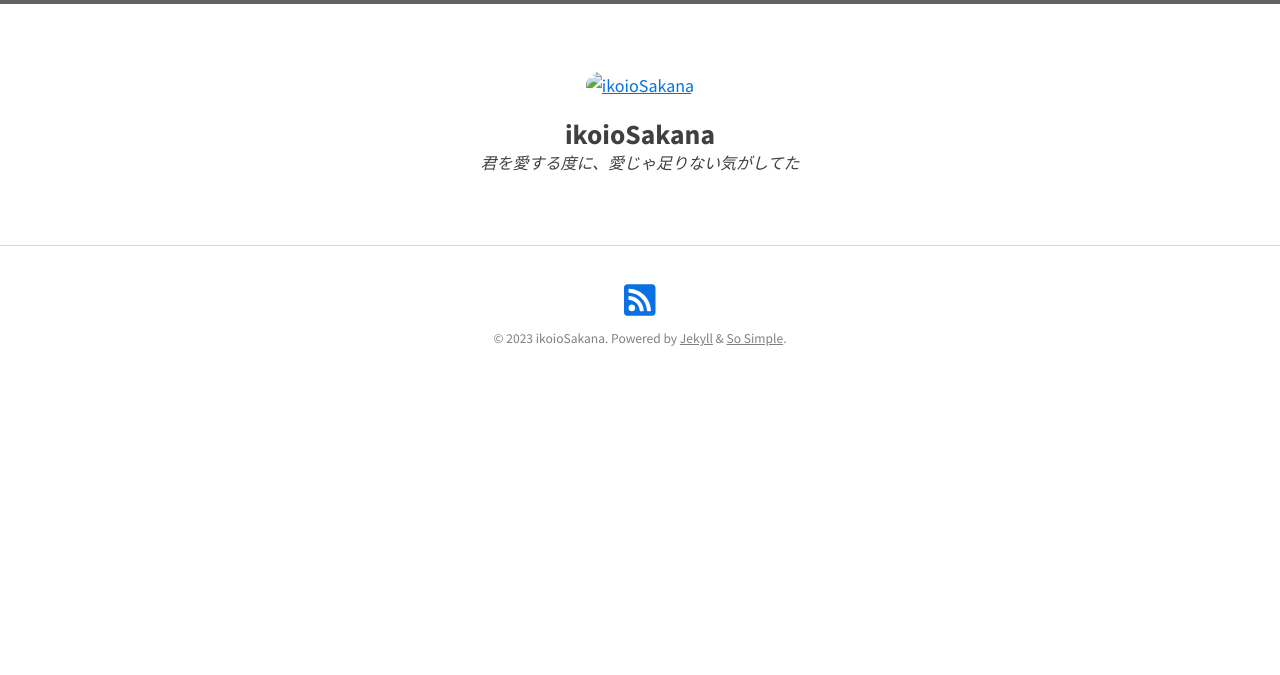
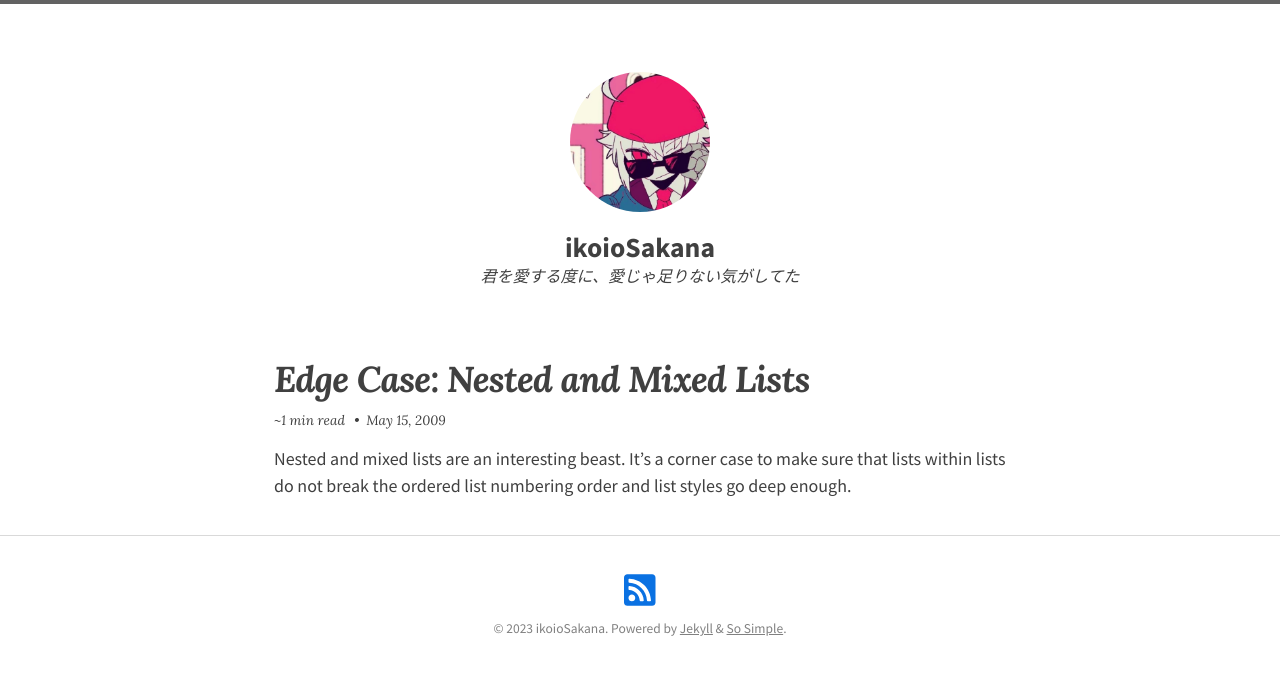
Before and after one commit to ikoiosakana/ikoiosakana.github.io, a Jekyll site: the page built from index.md, in a window 1280 px wide. Shown: the top 675 px of the page. Built offline with Jekyll 4.4.1, drawn with Linux system fonts in a browser that asks for light colours; nearby versions of some CDN libraries.

Commit message:
_config.yml

```diff
--- a/_config.yml
+++ b/_config.yml
@@ -21,7 +21,7 @@ title: "ikoioSakana"
 description: "君を愛する度に、愛じゃ足りない気がしてた"
 baseurl: # the subpath of your site, e.g. "/blog"
 url: "https://ikoiosakana.github.io"
-logo: file:///D:/Blog/ikoiosakana.github.io/logo.png
+logo: images/logo.png
 date_format: "%B %-d, %Y"
 read_time: true
 words_per_minute: 200
--- /dev/null
+++ b/_posts/2009-05-15-edge-case-nested-and-mixed-lists.md
@@ -0,0 +1,58 @@
+---
+title: "Edge Case: Nested and Mixed Lists"
+categories:
+  - Edge Case
+tags:
+  - content
+  - css
+  - edge case
+  - lists
+  - markup
+last_modified_at: 2017-03-09T14:25:52-05:00
+---
+
+Nested and mixed lists are an interesting beast. It's a corner case to make sure that lists within lists do not break the ordered list numbering order and list styles go deep enough.
+
+## Ordered -- Unordered -- Ordered
+
+1. ordered item
+2. ordered item
+  * **unordered**
+  * **unordered**
+    1. ordered item
+    2. ordered item
+3. ordered item
+4. ordered item
+
+## Ordered -- Unordered -- Unordered
+
+1. ordered item
+2. ordered item
+  * **unordered**
+  * **unordered**
+    * unordered item
+    * unordered item
+3. ordered item
+4. ordered item
+
+## Unordered -- Ordered -- Unordered
+
+* unordered item
+* unordered item
+  1. ordered
+  2. ordered
+    * unordered item
+    * unordered item
+* unordered item
+* unordered item
+
+## Unordered -- Unordered -- Ordered
+
+* unordered item
+* unordered item
+  * unordered
+  * unordered
+    1. **ordered item**
+    2. **ordered item**
+* unordered item
+* unordered item
```
Also changed, not shown: images/logo.png (renamed from logo.png).
